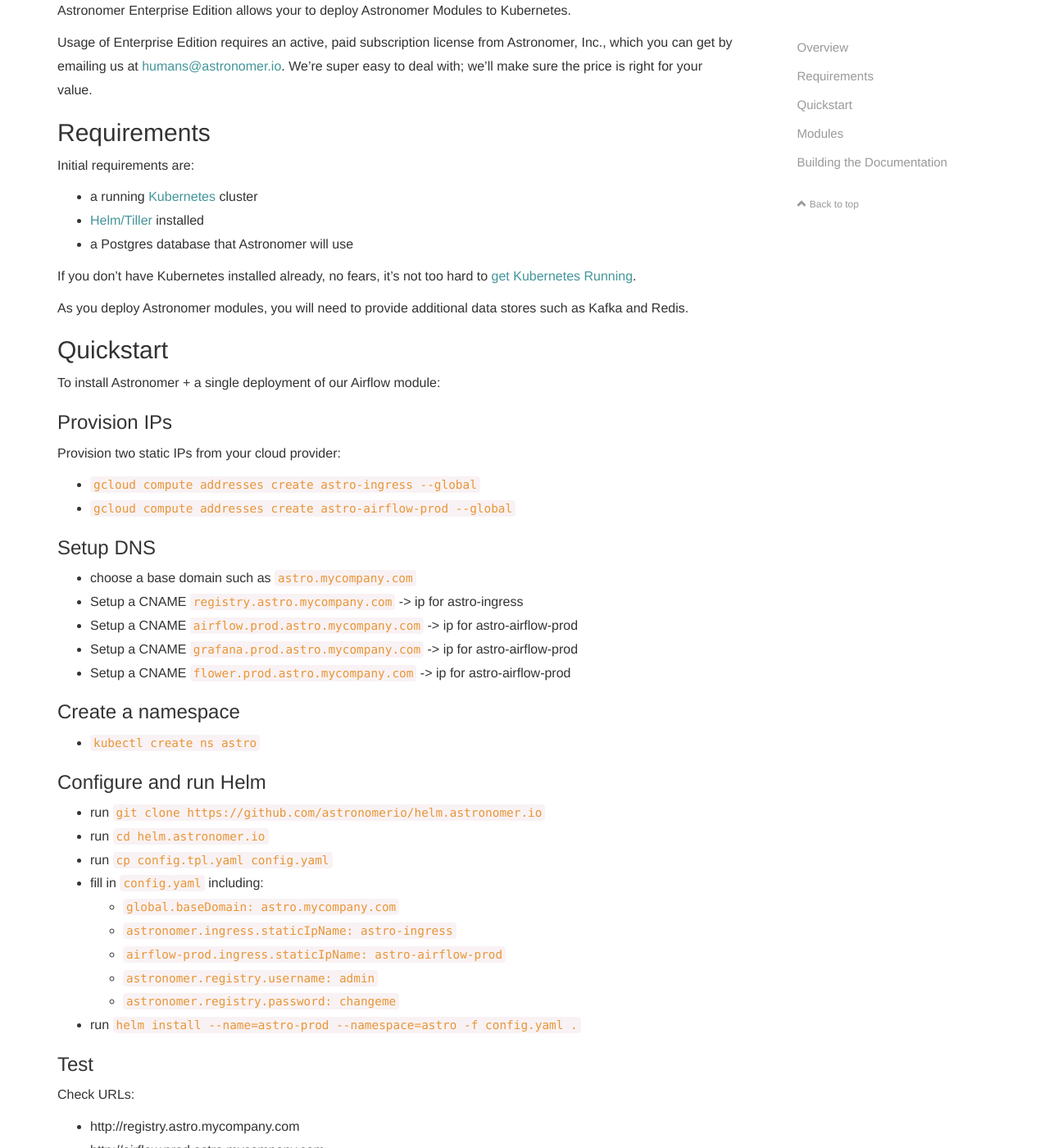
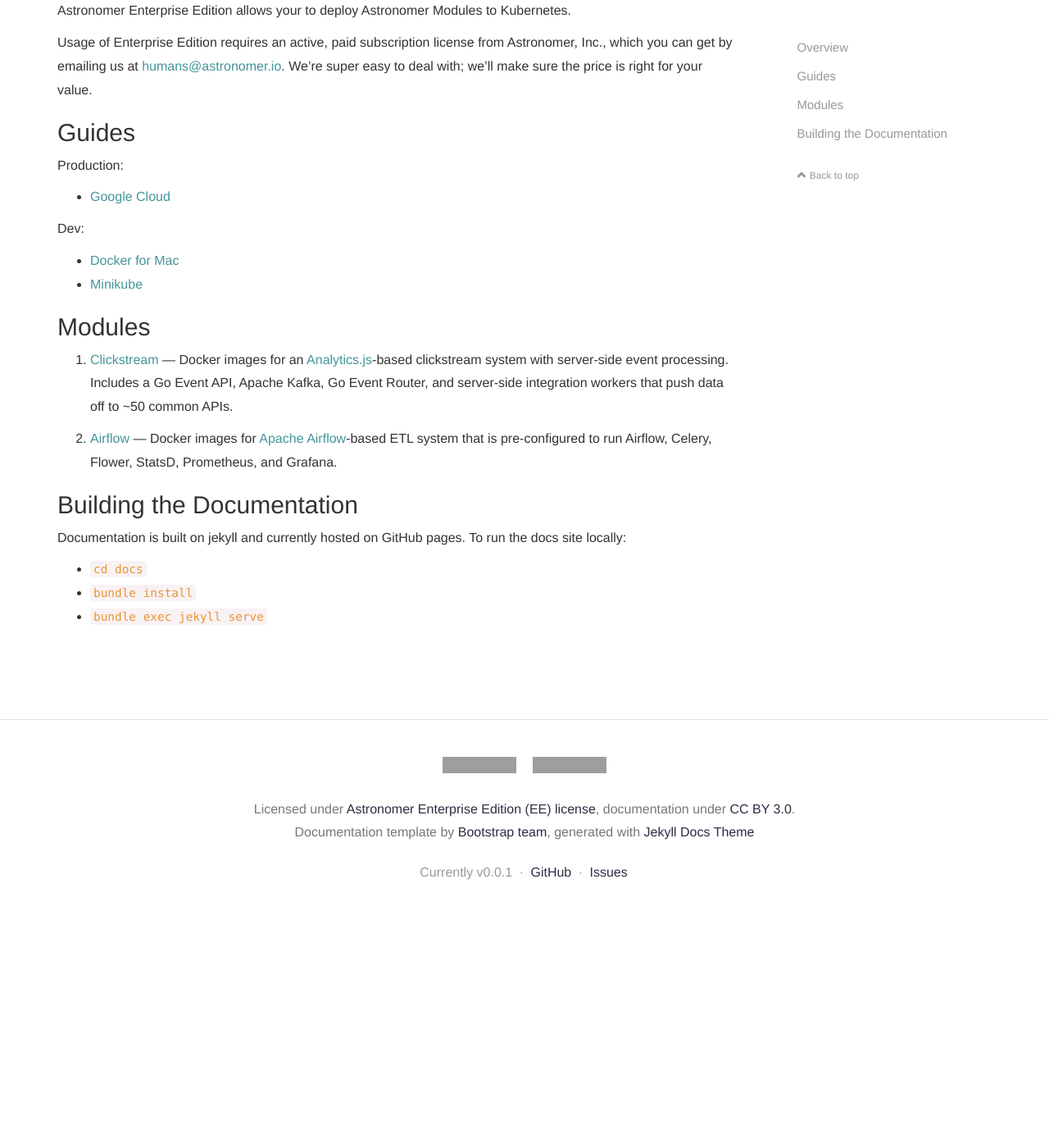
Before and after one commit to skynet/astronomer-ee, a Jekyll site: the page built from docs/index.md, in a window 1280 px wide and 1400 px high, scrolled down 466 px. Shown: the whole window at 82% size. Built offline with Jekyll 4.4.1, drawn with Linux system fonts in a browser that asks for light colours; nearby versions of some CDN libraries; comment, search, counter and statistics services are not loaded; after the commit the page ends 1595 px from its top, so only the background shows below that; some of the changed text lies outside the part shown; grey boxes are pictures that could not be loaded.

Commit message:
Reorganize

````diff
--- a/docs/_config.yml
+++ b/docs/_config.yml
@@ -28,7 +28,7 @@ name: Astronomer Enterprise Edition
 
 project:
     version: 0.0.1
-    download_url: "#quickstart"
+    download_url: "/guides"
 
 license:
     software: Astronomer Enterprise Edition (EE) license
--- a/docs/_includes/head.html
+++ b/docs/_includes/head.html
@@ -3,7 +3,7 @@
   <meta http-equiv="X-UA-Compatible" content="IE=edge">
   <meta name="viewport" content="width=device-width, initial-scale=1">
 
-  <title>{% if page.title != "Astronomer Open Edition" %}{{ page.title | escape }} | Astronomer Open Edition{% else %}Astronomer Open Edition{% endif %}</title>
+  <title>{% if page.title != "Astronomer Open Edition" %}{{ page.title | escape }} | Astronomer Enterprise Edition{% else %}Astronomer Enterprise Edition{% endif %}</title>
   <meta name="description" content="{{ page.excerpt | default: site.description | strip_html | normalize_whitespace | truncate: 160 | escape }}">
 
   <link rel="canonical" href="{{ page.url | replace:'index.html','' | absolute_url }}">
--- a/docs/index.md
+++ b/docs/index.md
@@ -17,107 +17,17 @@ by emailing us at [humans@astronomer.io](mailto:humans@astronomer.io).
 We're super easy to deal with; we'll make
 sure the price is right for your value.
 
-## Requirements
+## Guides
 
-Initial requirements are:
+Production:
 
-* a running [Kubernetes](https://kubernetes.io/) cluster
-* [Helm/Tiller](https://github.com/kubernetes/helm) installed
-* a Postgres database that Astronomer will use
+* [Google Cloud](/guides/google-cloud)
 
-If you don't have Kubernetes installed already, no fears, it's not
-too hard to [get Kubernetes Running](/kubernetes).
+Dev:
 
-As you deploy Astronomer modules, you will need to provide additional data stores
-such as Kafka and Redis.
+* [Docker for Mac](/guides/docker-for-mac)
+* [Minikube](/minikube)
 
-## Quickstart
-
-To install Astronomer + a single deployment of our Airflow module:
-
-### Provision IPs
-
-Provision two static IPs from your cloud provider:
-* `gcloud compute addresses create astro-ingress --global`
-* `gcloud compute addresses create astro-airflow-prod --global`
-
-### Setup DNS
-
-* choose a base domain such as `astro.mycompany.com`
-* Setup a CNAME `registry.astro.mycompany.com` -> ip for astro-ingress
-* Setup a CNAME `airflow.prod.astro.mycompany.com` -> ip for astro-airflow-prod
-* Setup a CNAME `grafana.prod.astro.mycompany.com` -> ip for astro-airflow-prod
-* Setup a CNAME `flower.prod.astro.mycompany.com` -> ip for astro-airflow-prod
-
-### Create a namespace
-
-* `kubectl create ns astro`
-
-### Configure and run Helm
-
-* run `git clone https://github.com/astronomerio/helm.astronomer.io`
-* run `cd helm.astronomer.io`
-* run `cp config.tpl.yaml config.yaml`
-* fill in `config.yaml` including:
-  * `global.baseDomain: astro.mycompany.com`
-  * `astronomer.ingress.staticIpName: astro-ingress`
-  * `airflow-prod.ingress.staticIpName: astro-airflow-prod`
-  * `astronomer.registry.username: admin`
-  * `astronomer.registry.password: changeme`
-* run `helm install --name=astro-prod --namespace=astro -f config.yaml .`
-
-### Test
-
-Check URLs:
-
-* http://registry.astro.mycompany.com
-* http://airflow.prod.astro.mycompany.com
-* http://grafana.prod.astro.mycompany.com
-* http://flower.prod.astro.mycompany.com
-
-### Secure your deployment
-
-* Nuke everything by running `helm delete --purge astro-prod`
-
-* Install kube-lego for letsencrypt
-
-```
-helm install \
---set=config.LEGO_EMAIL=me@mycompany.com \
---set=config.LEGO_URL="https://acme-v01.api.letsencrypt.org/directory" \
---set=config.LEGO_LOG_LEVEL=debug \
---set=rbac.create=true \
---set=image.tag=canary \
---namespace=astro \
-stable/kube-lego
-```
-
-* Edit `config.yaml`
-  * add `astronomer.ingress.acme: true`
-* run `helm install --name=astro-prod --namespace=astro -f config.yaml .`
-
-* WAIT 15 MINUTES :(
-  * Google Cloud load balancer takes 5 min
-  * letsencrypt sequence takes 5 min
-  * takes 5 min to propagate the certificate to the load balancers
-
-### Test Again
-
-Check URLs:
-
-* https://registry.astro.mycompany.com
-* https://airflow.prod.astro.mycompany.com
-* https://grafana.prod.astro.mycompany.com
-* https://flower.prod.astro.mycompany.com
-
-### Deploy an Airflow DAG
-
-* Install CLI by running `curl -o- https://astro-cli.astronomer.io/install.sh | bash`
-* Login by running `astro auth login` with user credentials you chose earlier
-* Deploy DAGs
-* Clone some test dags, wherever you keep your code by running `git clone https://github.com/astronomerio/open-example-dags` then `cd open-example-dags`
-* Deploy `astro airflow deploy astro-prod 0.0.1`
-* Visit https://airflow.prod.astro.mycompany.com and you should see your dags!
 
 ## Modules
 
````
Also changed, not shown: docs/pages/guides.md (added, +17 -0 lines), docs/pages/guides/docker-for-mac.md (added, +6 -0 lines), docs/pages/guides/google-cloud.md (added, +109 -0 lines), docs/pages/kubernetes.md (deleted, +0 -10 lines).
